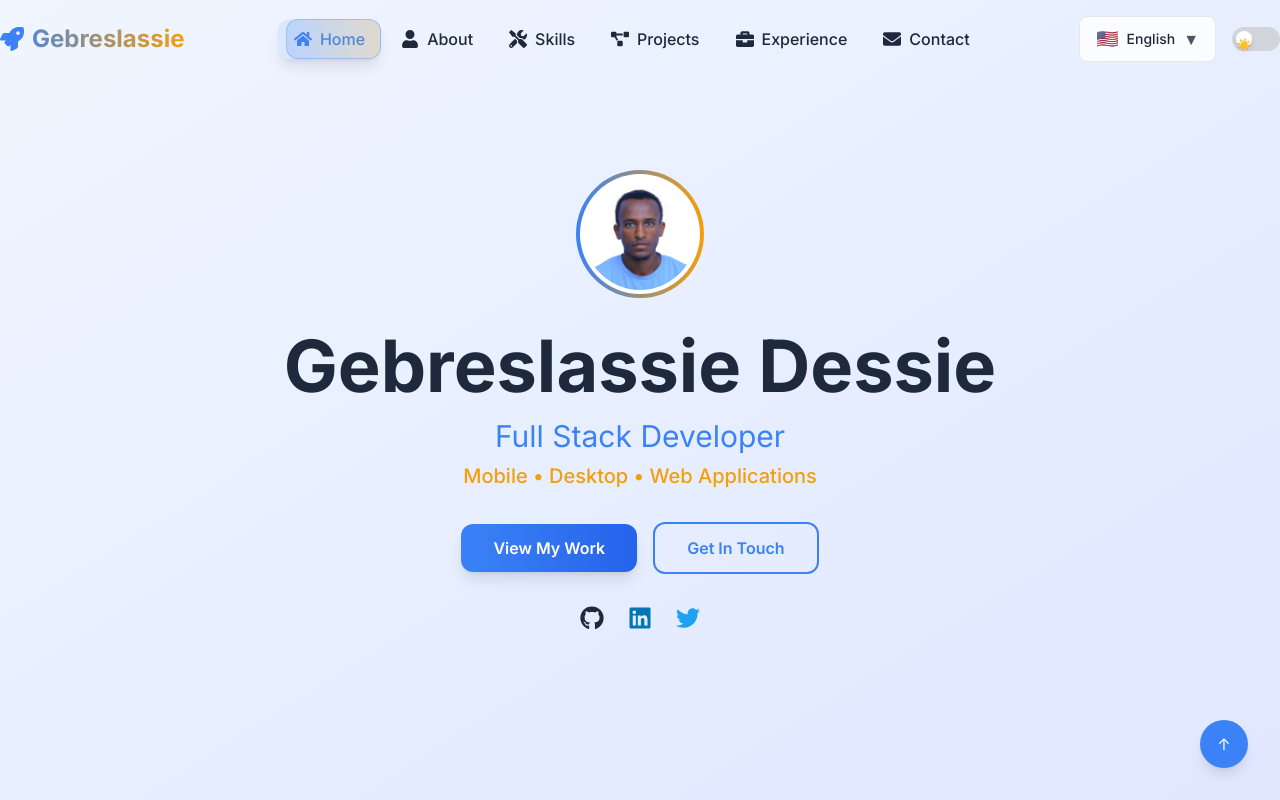
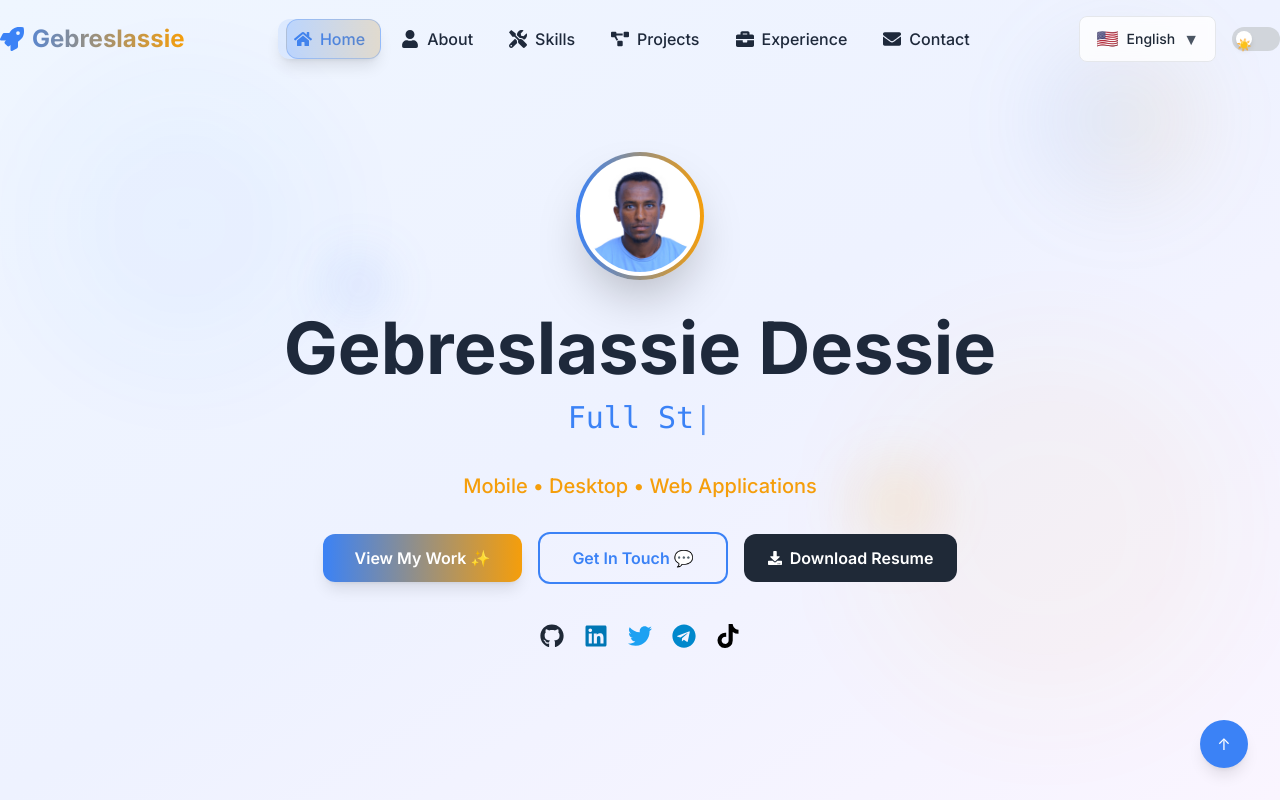
Before and after one commit to Gebreslassie8/Portifolio, a React (Vite) app: page / in a window 1280 px wide. Shown: the top 800 px of the page. Built offline with nearby package versions, Linux system fonts and the light colour scheme.

Commit message:
hero update

```diff
--- a/src/components/Hero.jsx
+++ b/src/components/Hero.jsx
@@ -1,45 +1,96 @@
+import { useState, useEffect } from 'react'
 import { motion } from 'framer-motion'
+import { Link } from 'react-router-dom'
 import { portfolioData } from '../data/portfolioData'
 import { useTranslation } from 'react-i18next'
-import { FaGithub, FaLinkedin, FaTwitter, FaGlobe } from 'react-icons/fa'
+import {
+  FaGithub,
+  FaLinkedin,
+  FaTwitter,
+  FaGlobe,
+  FaTelegram,
+  FaTiktok,
+  FaDownload
+} from 'react-icons/fa'
 
 const Hero = () => {
   const { t } = useTranslation()
   const { personal } = portfolioData
 
-  // Platform name mapping for display
-  const platformNames = {
-    github: 'GitHub',
-    linkedin: 'LinkedIn',
-    twitter: 'Twitter',
-    website: 'Website'
+  // Typing animation state
+  const roles = [
+    t('hero.title'),           // e.g., "Full Stack Developer"
+    'Mobile App Developer',
+    'UI/UX Enthusiast',
+    'Cloud Specialist'
+  ]
+  const [roleIndex, setRoleIndex] = useState(0)
+  const [displayText, setDisplayText] = useState('')
+  const [isDeleting, setIsDeleting] = useState(false)
+
+  useEffect(() => {
+    const currentRole = roles[roleIndex]
+    let timeout
+
+    if (isDeleting) {
+      timeout = setTimeout(() => {
+        setDisplayText(prev => prev.slice(0, -1))
+        if (displayText === '') {
+          setIsDeleting(false)
+          setRoleIndex((prev) => (prev + 1) % roles.length)
         }
+      }, 80)
+    } else {
+      timeout = setTimeout(() => {
+        setDisplayText(prev => currentRole.slice(0, prev.length + 1))
+        if (displayText === currentRole) {
+          setTimeout(() => setIsDeleting(true), 2000)
+        }
+      }, 120)
+    }
+    return () => clearTimeout(timeout)
+  }, [displayText, isDeleting, roleIndex, roles])
 
-  // Platform icon mapping
-  const getPlatformIcon = (platform) => {
-    switch (platform) {
-      case 'github':
-        return <FaGithub className="text-gray-800 dark:text-gray-200 hover:text-purple-600 dark:hover:text-purple-400 transition-colors" />
-      case 'linkedin':
-        return <FaLinkedin className="text-[#0077b5] hover:text-[#005885] dark:text-[#0077b5] dark:hover:text-[#00a0dc] transition-colors" />
-      case 'twitter':
-        return <FaTwitter className="text-[#1da1f2] hover:text-[#0d8bd9] dark:text-[#1da1f2] dark:hover:text-[#8ecdf7] transition-colors" />
-      case 'website':
-        return <FaGlobe className="text-emerald-600 hover:text-emerald-700 dark:text-emerald-400 dark:hover:text-emerald-300 transition-colors" />
-      default:
-        return null
-    }
-  }
+  // Social links mapping (consistent with footer)
+  const socialLinks = [
+    { platform: 'github', url: personal.socialLinks.github, name: 'GitHub', icon: FaGithub, color: 'text-gray-800 dark:text-gray-200 hover:text-gray-600' },
+    { platform: 'linkedin', url: personal.socialLinks.linkedin, name: 'LinkedIn', icon: FaLinkedin, color: 'text-[#0077b5] hover:text-[#005885]' },
+    { platform: 'twitter', url: personal.socialLinks.twitter, name: 'Twitter', icon: FaTwitter, color: 'text-[#1da1f2] hover:text-[#0d8bd9]' },
+    { platform: 'website', url: personal.socialLinks.website, name: 'Website', icon: FaGlobe, color: 'text-emerald-600 hover:text-emerald-700' },
+    { platform: 'telegram', url: 'https://t.me/gebreslassie', name: 'Telegram', icon: FaTelegram, color: 'text-[#0088cc] hover:text-[#006699]' },
+    { platform: 'tiktok', url: 'https://tiktok.com/@gebreslassie', name: 'TikTok', icon: FaTiktok, color: 'text-black dark:text-white hover:text-gray-600' }
+  ]
+
+  // Resume PDF path (place your resume in public/resume.pdf)
+  const resumeUrl = '/resume.pdf'
 
   return (
-    <section id="home" className="min-h-screen flex items-center justify-center bg-gradient-to-br from-blue-50 to-indigo-100 dark:from-dark dark:to-gray-800 section-padding">
-      <div className="container-custom text-center">
+    <section id="home" className="min-h-screen flex items-center justify-center bg-gradient-to-br from-blue-50 via-indigo-50 to-purple-50 dark:from-gray-900 dark:via-gray-800 dark:to-gray-900 relative overflow-hidden section-padding">
+      {/* Floating Animated Background Shapes */}
+      <div className="absolute inset-0 overflow-hidden pointer-events-none">
+        <div className="absolute top-20 left-10 w-72 h-72 bg-primary/5 rounded-full blur-3xl animate-pulse"></div>
+        <div className="absolute bottom-20 right-10 w-96 h-96 bg-accent/5 rounded-full blur-3xl animate-pulse delay-1000"></div>
+        <motion.div
+          animate={{ y: [0, -20, 0], x: [0, 10, 0] }}
+          transition={{ repeat: Infinity, duration: 8, ease: 'easeInOut' }}
+          className="absolute top-1/3 left-1/4 w-16 h-16 bg-primary/10 rounded-full blur-xl"
+        />
+        <motion.div
+          animate={{ y: [0, 20, 0], x: [0, -15, 0] }}
+          transition={{ repeat: Infinity, duration: 10, ease: 'easeInOut', delay: 1 }}
+          className="absolute bottom-1/3 right-1/4 w-24 h-24 bg-accent/10 rounded-full blur-xl"
+        />
+        <div className="absolute top-10 right-20 w-40 h-40 bg-gradient-to-r from-primary/10 to-accent/10 rounded-full blur-2xl"></div>
+      </div>
+
+      <div className="container-custom text-center relative z-10">
         <motion.div
           initial={{ opacity: 0, y: 50 }}
           animate={{ opacity: 1, y: 0 }}
-          transition={{ duration: 0.8 }}
+          transition={{ duration: 0.8, type: 'spring', stiffness: 100 }}
         >
-          <div className="w-32 h-32 mx-auto mb-8 rounded-full bg-gradient-to-r from-primary to-accent p-1">
+          {/* Avatar with glow effect */}
+          <div className="w-32 h-32 mx-auto mb-8 rounded-full bg-gradient-to-r from-primary to-accent p-1 shadow-2xl">
             <div className="w-full h-full rounded-full bg-white dark:bg-gray-800 p-1">
               <img
                 src={personal.avatar}
@@ -53,9 +104,13 @@ const Hero = () => {
             {personal.name}
           </h1>
 
-          <h2 className="text-2xl md:text-3xl text-primary mb-2">
-            {t('hero.title')}
+          {/* Typing effect for role */}
+          <div className="h-16 mb-2">
+            <h2 className="text-2xl md:text-3xl text-primary font-mono">
+              {displayText}
+              <span className="animate-pulse text-primary">|</span>
             </h2>
+          </div>
 
           <p className="text-xl text-accent font-medium mb-6">
             {t('hero.subtitle')}
@@ -65,37 +120,58 @@ const Hero = () => {
             {personal.bio}
           </p>
 
-          <div className="flex flex-col sm:flex-row gap-4 justify-center items-center mb-8">
-            <a href="#projects" className="btn-primary">
-              {t('hero.viewWork')}
-            </a>
-            <a href="#contact" className="btn-secondary">
-              {t('hero.getInTouch')}
+          {/* CTA Buttons */}
+          <div className="flex flex-wrap gap-4 justify-center items-center mb-10">
+            <Link to="/projects">
+              <motion.button
+                whileHover={{ scale: 1.05 }}
+                whileTap={{ scale: 0.95 }}
+                className="px-8 py-3 bg-gradient-to-r from-primary to-accent text-white rounded-xl font-semibold shadow-lg hover:shadow-xl transition-all"
+              >
+                {t('hero.viewWork')} ✨
+              </motion.button>
+            </Link>
+            <Link to="/contact">
+              <motion.button
+                whileHover={{ scale: 1.05 }}
+                whileTap={{ scale: 0.95 }}
+                className="px-8 py-3 border-2 border-primary text-primary dark:text-light rounded-xl font-semibold hover:bg-primary/10 transition-all"
+              >
+                {t('hero.getInTouch')} 💬
+              </motion.button>
+            </Link>
+            <a href={resumeUrl} download target="_blank" rel="noopener noreferrer">
+              <motion.button
+                whileHover={{ scale: 1.05 }}
+                whileTap={{ scale: 0.95 }}
+                className="px-6 py-3 bg-gray-800 dark:bg-gray-700 text-white rounded-xl font-semibold hover:bg-gray-900 transition-all flex items-center gap-2"
+              >
+                <FaDownload className="text-sm" /> Download Resume
+              </motion.button>
             </a>
           </div>
 
-          <div className="flex justify-center space-x-6">
-            {Object.entries(personal.socialLinks).map(([platform, url]) => (
-              <div key={platform} className="relative group">
+          {/* Social Icons (pure brand colors) */}
+          <div className="flex justify-center gap-5">
+            {socialLinks.map((social) => (
+              social.url && (
+                <div key={social.platform} className="relative group">
                   <a
-                  href={url}
+                    href={social.url}
                     target="_blank"
                     rel="noopener noreferrer"
-                  className="text-gray-600 dark:text-gray-400 hover:text-primary dark:hover:text-primary transition-colors duration-300 transform hover:scale-110 block"
+                    className="block transition-all duration-300 transform hover:scale-110"
                   >
-                  <span className="text-2xl">
-                    {getPlatformIcon(platform)}
-                  </span>
+                    <social.icon className={`text-2xl ${social.color}`} />
                   </a>
-                {/* Tooltip */}
-                <div className="absolute -bottom-8 left-1/2 transform -translate-x-1/2 opacity-0 group-hover:opacity-100 transition-opacity duration-300 pointer-events-none">
-                  <div className="bg-gray-800 dark:bg-gray-700 text-white text-xs py-1 px-2 rounded whitespace-nowrap">
-                    {platformNames[platform] || platform}
+                  <div className="absolute -bottom-8 left-1/2 transform -translate-x-1/2 opacity-0 group-hover:opacity-100 transition-opacity duration-300 pointer-events-none z-10">
+                    <div className="bg-gray-800 text-white text-xs py-1 px-2 rounded whitespace-nowrap">
+                      {social.name}
                     </div>
-                  {/* Tooltip arrow */}
-                  <div className="absolute -top-1 left-1/2 transform -translate-x-1/2 w-2 h-2 bg-gray-800 dark:bg-gray-700 rotate-45"></div>
+                    <div className="absolute -top-1 left-1/2 transform -translate-x-1/2 w-2 h-2 bg-gray-800 rotate-45"></div>
                   </div>
                 </div>
+              )
             ))}
           </div>
         </motion.div>
```
Lines whose indentation alone changed are shown as unchanged.
